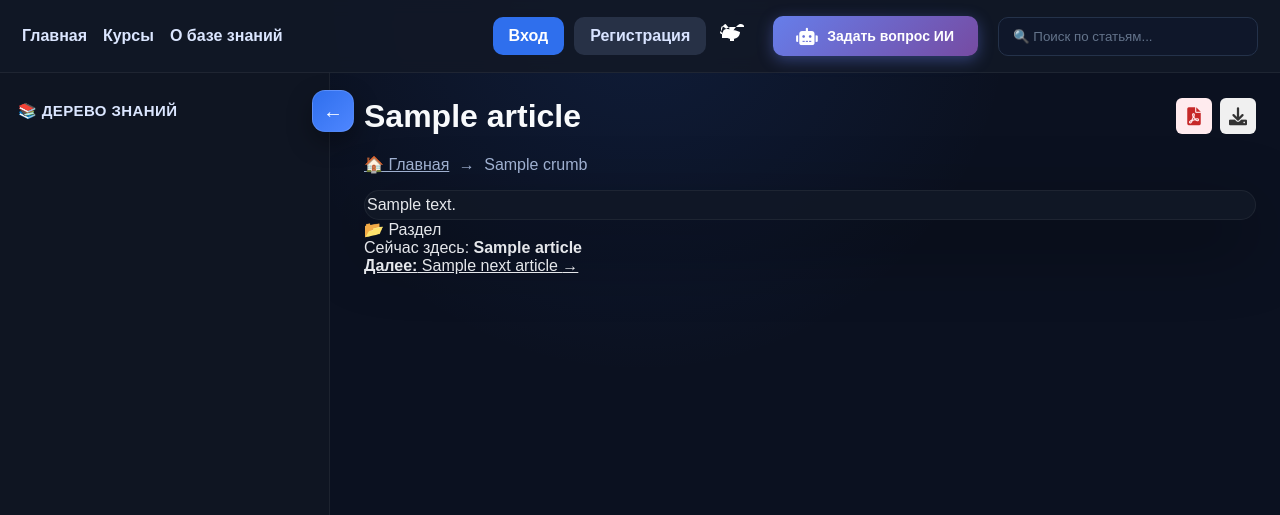
After one commit to titaanxxx/knowledge_base, a Flask app: template app/templates/article.html in a window 1280 px wide. The commit adds this page. Shown: the top 515 px of the page. Run offline with Flask 3, Linux system fonts and the light colour scheme; the template is opened without the code that fills it: most values are stand-ins (such as "Sample title", 1, 10 or a date in 2020); some libraries are stand-ins or nearby versions.

Commit message:
Split templates into separate files (index, article, search, courses, favorites)

```diff
--- /dev/null
+++ b/app/templates/article.html
@@ -0,0 +1,128 @@
+{% extends "base.html" %}
+
+{% block content %}
+
+<!-- ========== СТРАНИЦА СТАТЬИ ========== -->
+
+<!-- Заголовок и кнопки действий -->
+<div class="title-header-group">
+    <div class="title-wrapper">
+        <h1 class="page-title">
+            {{ article.title }}
+            {% if current_user.is_authenticated and current_user.is_admin %}
+                {% if article.is_dirty or unsaved_title_change %}
+                    <span class="draft-icon" title="Есть несохраненный черновик"></span>
+                {% endif %}
+            {% endif %}
+        </h1>
+    </div>
+
+    <div class="article-actions">
+        {% if current_user.is_authenticated %}
+            <button class="btn-favorite {% if article.id in favorited_article_ids %}active{% endif %}"
+                    data-article-id="{{ article.id }}"
+                    title="Добавить в избранное"
+                    aria-label="В избранное">
+                <i class="fa-solid fa-heart"></i>
+            </button>
+        {% endif %}
+        <a href="{{ url_for('main.export_article_pdf', slug=article.slug) }}"
+           class="btn-export-icon btn-export-pdf"
+           title="Скачать статью в формате PDF"
+           aria-label="Экспортировать статью в PDF">
+            <i class="fa-solid fa-file-pdf"></i>
+        </a>
+        <a href="{{ url_for('main.export_article', slug=article.slug) }}"
+           class="btn-export-icon"
+           title="Скачать статью в формате Markdown"
+           aria-label="Экспортировать статью">
+            <i class="fa-solid fa-download"></i>
+        </a>
+    </div>
+</div>
+
+<!-- Хлебные крошки -->
+{% if breadcrumbs %}
+<nav class="breadcrumbs">
+    <a href="{{ url_for('main.knowledge') }}">🏠 Главная</a>
+    {% for crumb in breadcrumbs %}
+        <span style="margin: 0 5px;">→</span>
+        <a href="{{ url_for('main.article', slug=crumb.slug) }}" style="color: inherit; text-decoration: none; display: inline-flex; align-items: center; gap: 4px;">
+            {% if crumb.level == 0 %}
+                <i class="fa-solid fa-book" title="Курс"></i>
+            {% elif crumb.level == 1 %}
+                <i class="fa-solid fa-folder" title="Модуль"></i>
+            {% elif crumb.level == 2 %}
+                <i class="fa-solid fa-folder" title="Тема"></i>
+            {% elif crumb.level == 3 %}
+                <i class="fa-solid fa-file" title="Статья"></i>
+            {% endif %}
+            {{ crumb.title }}
+        </a>
+    {% endfor %}
+</nav>
+{% endif %}
+
+<!-- Контент статьи -->
+<div class="article-content">
+    <div class="article-text">
+        {{ content_html | safe }}
+    </div>
+</div>
+
+<!-- Кнопки администратора -->
+{% if current_user.is_authenticated and current_user.is_admin %}
+<div class="article-admin-actions">
+    <a href="{{ url_for('admin.edit_article', slug=article.slug) }}" class="auth-btn primary">Редактировать</a>
+    <form action="{{ url_for('admin.delete_article', slug=article.slug) }}" method="post" class="inline-form">
+        <button type="submit" class="auth-btn secondary" onclick="return confirm('Удалить статью?')">Удалить</button>
+    </form>
+</div>
+{% endif %}
+
+<!-- Навигация по соседним статьям -->
+{% if prev or next_article %}
+<nav class="interactive-nav-level" aria-label="Навигация по уровню">
+    <div class="nav-level-header">
+        <span>
+            📂 {{ {0: 'Курс', 1: 'Модуль', 2: 'Тема', 3: 'Статья'}.get(article.level, 'Раздел') }}
+        </span>
+    </div>
+
+    <div class="interactive-nav-grid">
+        {% if prev %}
+            <div class="nav-item nav-item-prev">
+                <a href="{{ url_for('main.article', slug=prev.slug) }}" class="nav-link-full">
+                    <span class="nav-icon">←</span>
+                    <span class="nav-text">
+                        <strong>Назад:</strong> {{ prev.title }}
+                    </span>
+                </a>
+            </div>
+        {% else %}
+            <div class="nav-item nav-item-empty"></div>
+        {% endif %}
+
+        <div class="nav-item nav-item-current">
+            <span class="nav-text-center">
+                Сейчас здесь: <strong>{{ article.title }}</strong>
+            </span>
+        </div>
+
+        {% if next_article %}
+            <div class="nav-item nav-item-next">
+                <a href="{{ url_for('main.article', slug=next_article.slug) }}" class="nav-link-full">
+                    <span class="nav-text">
+                        <strong>Далее:</strong> {{ next_article.title }}
+                    </span>
+                    <span class="nav-icon">→</span>
+                </a>
+            </div>
+        {% else %}
+            <div class="nav-item nav-item-empty"></div>
+        {% endif %}
+    </div>
+</nav>
+{% endif %}
+
+{% endblock %}
```
Also changed, not shown: app/routes/main.py (+25 -6 lines), app/templates/admin/favorites.html (added, +66 -0 lines), app/templates/courses.html (added, +20 -0 lines), app/templates/index.html (+66 -9 lines), app/templates/search_results.html (added, +31 -0 lines).
